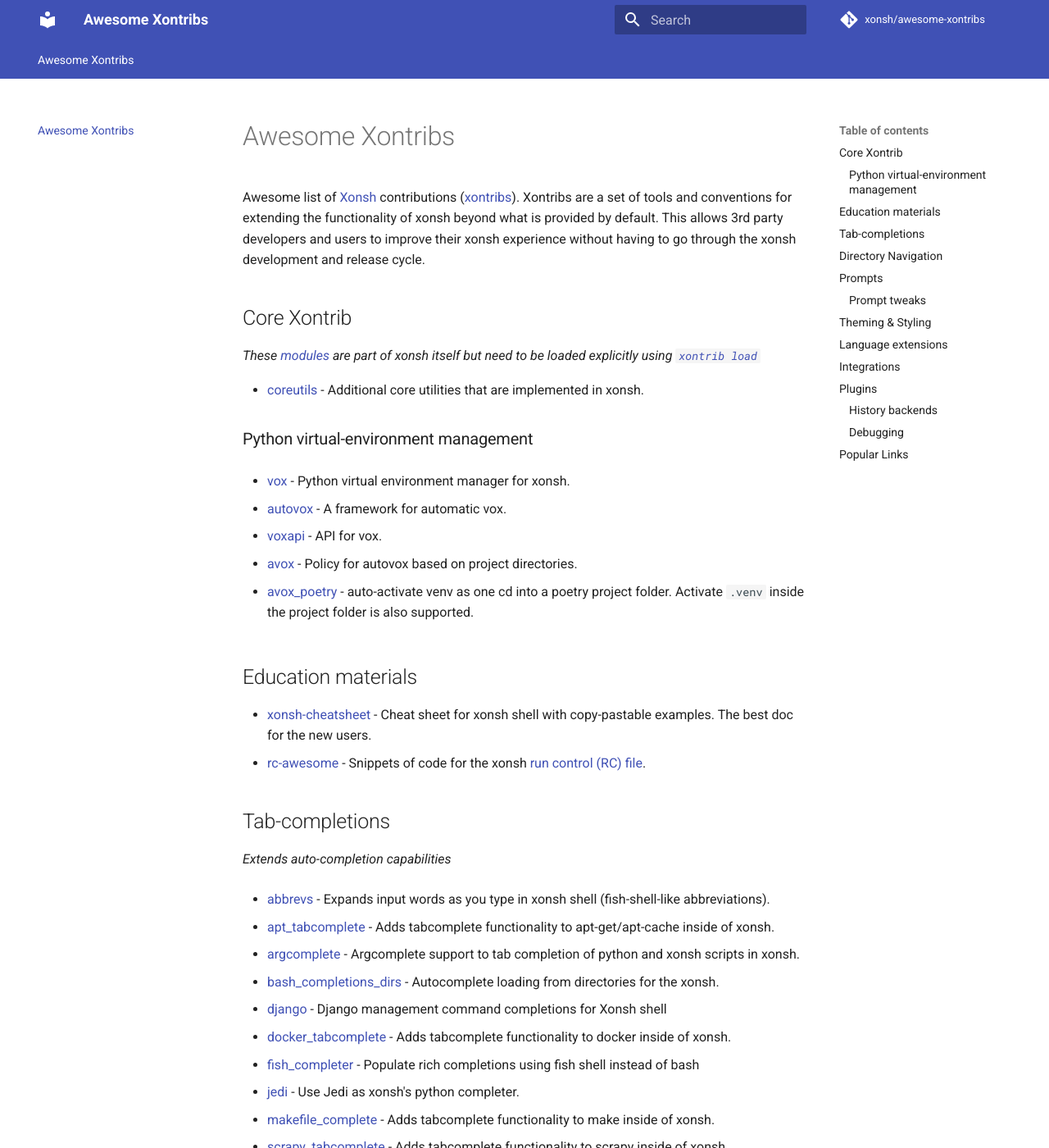
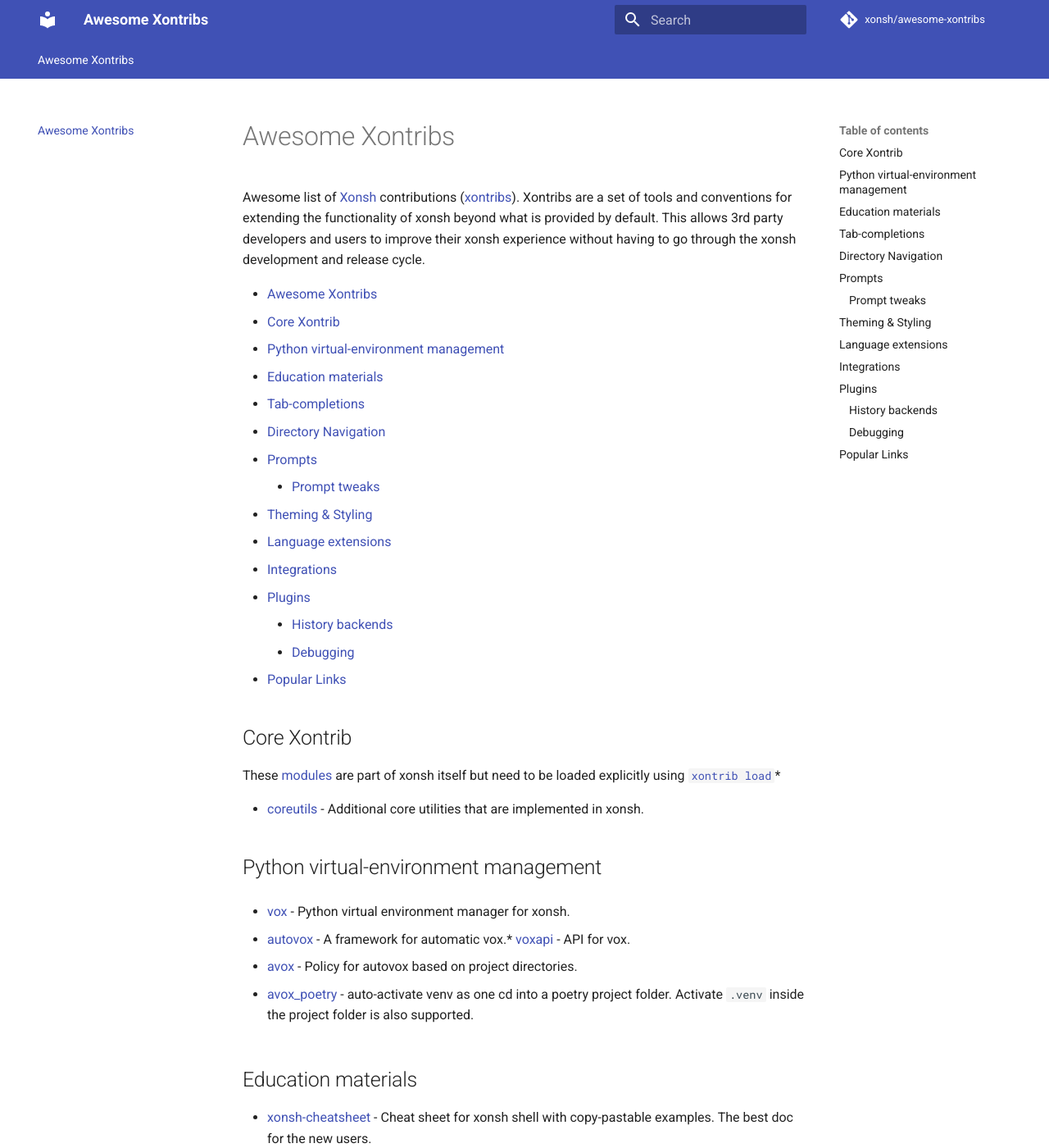
Before and after one commit to xonsh/awesome-xontribs, an MkDocs documentation site: the page built from docs/README.md, in a window 1280 px wide and 1400 px high. Shown: the whole window at 82% size. Built offline with MkDocs 1.6.1 and Material for MkDocs 9.7.7, drawn with Linux system fonts in a browser that asks for light colours; comment, search, counter and statistics services are not loaded.

Commit message:
feat: add TOC and format with pre-commit hook

```diff
--- a/docs/README.md
+++ b/docs/README.md
@@ -2,193 +2,205 @@
 
 Awesome list of [Xonsh](https://xon.sh/) contributions ([xontribs](https://xon.sh/tutorial_xontrib.html)). Xontribs are a set of tools and conventions for extending the functionality of xonsh beyond what is provided by default. This allows 3rd party developers and users to improve their xonsh experience without having to go through the xonsh development and release cycle.
 
+<!--TOC-->
+
+- [Awesome Xontribs](#awesome-xontribs)
+  - [Core Xontrib](#core-xontrib)
+  - [Python virtual-environment management](#python-virtual-environment-management)
+  - [Education materials](#education-materials)
+  - [Tab-completions](#tab-completions)
+  - [Directory Navigation](#directory-navigation)
+  - [Prompts](#prompts)
+    - [Prompt tweaks](#prompt-tweaks)
+  - [Theming & Styling](#theming--styling)
+  - [Language extensions](#language-extensions)
+  - [Integrations](#integrations)
+  - [Plugins](#plugins)
+    - [History backends](#history-backends)
+    - [Debugging](#debugging)
+  - [Popular Links](#popular-links)
+
+<!--TOC-->
+
 ## Core Xontrib
 
-*These [modules](https://xon.sh/api/_autosummary/xontribs/xontrib.html) are part of xonsh itself but need to be loaded explicitly using [`xontrib load`](https://xon.sh/tutorial_xontrib.html#loading-xontribs)*
+These [modules](https://xon.sh/api/_autosummary/xontribs/xontrib.html) are part of xonsh itself but need to be loaded explicitly using [`xontrib load`](https://xon.sh/tutorial_xontrib.html#loading-xontribs)\*
 
-* [coreutils](https://xon.sh/api/_autosummary/xontribs/xontrib.coreutils.html#module-xontrib.coreutils) - Additional core utilities that are implemented in xonsh.
+- [coreutils](https://xon.sh/api/_autosummary/xontribs/xontrib.coreutils.html#module-xontrib.coreutils) - Additional core utilities that are implemented in xonsh.
 
-### Python virtual-environment management
+## Python virtual-environment management
 
-* [vox](https://github.com/xonsh/xontrib-vox) - Python virtual environment manager for xonsh.
+- [vox](https://github.com/xonsh/xontrib-vox) - Python virtual environment manager for xonsh.
 
-* [autovox](https://github.com/xonsh/xontrib-vox) - A framework for automatic vox.
-
-* [voxapi](https://github.com/xonsh/xontrib-vox) - API for vox.
+- [autovox](https://github.com/xonsh/xontrib-vox) - A framework for automatic vox.\* [voxapi](https://github.com/xonsh/xontrib-vox) - API for vox.
 
 * [avox](https://github.com/AstraLuma/xontrib-avox) - Policy for autovox based on project directories.
 
-* [avox_poetry](https://github.com/jnoortheen/xontrib-avox-poetry) - auto-activate venv as one cd into a poetry project folder. Activate ``.venv`` inside the project folder is also supported.
-
+* [avox_poetry](https://github.com/jnoortheen/xontrib-avox-poetry) - auto-activate venv as one cd into a poetry project folder. Activate `.venv` inside the project folder is also supported.
 
 ## Education materials
 
-* [xonsh-cheatsheet](https://github.com/anki-code/xonsh-cheatsheet/) - Cheat sheet for xonsh shell with copy-pastable examples. The best doc for the new users.
-* [rc-awesome](https://github.com/anki-code/xontrib-rc-awesome/) - Snippets of code for the xonsh [run control (RC) file](https://xon.sh/xonshrc.html#run-control-file).
+- [xonsh-cheatsheet](https://github.com/anki-code/xonsh-cheatsheet/) - Cheat sheet for xonsh shell with copy-pastable examples. The best doc for the new users.
+- [rc-awesome](https://github.com/anki-code/xontrib-rc-awesome/) - Snippets of code for the xonsh [run control (RC) file](https://xon.sh/xonshrc.html#run-control-file).
 
 ## Tab-completions
 
 *Extends auto-completion capabilities*
 
-* [abbrevs](https://github.com/xonsh/xontrib-abbrevs) - Expands input words as you type in xonsh shell (fish-shell-like abbreviations).
+- [abbrevs](https://github.com/xonsh/xontrib-abbrevs) - Expands input words as you type in xonsh shell (fish-shell-like abbreviations).
 
 * [apt_tabcomplete](https://github.com/DangerOnTheRanger/xonsh-apt-tabcomplete) - Adds tabcomplete functionality to apt-get/apt-cache inside of xonsh.
 
-* [argcomplete](https://github.com/anki-code/xontrib-argcomplete) - Argcomplete support to tab completion of python and xonsh scripts in xonsh.
+- [argcomplete](https://github.com/anki-code/xontrib-argcomplete) - Argcomplete support to tab completion of python and xonsh scripts in xonsh.
 
-* [bash_completions_dirs](https://gitlab.com/taconi/xontrib-bash-completions-dirs) - Autocomplete loading from directories for the xonsh.
+- [bash_completions_dirs](https://gitlab.com/taconi/xontrib-bash-completions-dirs) - Autocomplete loading from directories for the xonsh.
 
-* [django](https://github.com/jnoortheen/xontrib-django) - Django management command completions for Xonsh shell
+- [django](https://github.com/jnoortheen/xontrib-django) - Django management command completions for Xonsh shell
 
-* [docker_tabcomplete](https://github.com/xsteadfastx/xonsh-docker-tabcomplete) - Adds tabcomplete functionality to docker inside of xonsh.
+- [docker_tabcomplete](https://github.com/xsteadfastx/xonsh-docker-tabcomplete) - Adds tabcomplete functionality to docker inside of xonsh.
 
-* [fish_completer](https://github.com/xonsh/xontrib-fish-completer) - Populate rich completions using fish shell instead of bash
+- [fish_completer](https://github.com/xonsh/xontrib-fish-completer) - Populate rich completions using fish shell instead of bash
 
 * [jedi](https://github.com/xonsh/xontrib-jedi) - Use Jedi as xonsh's python completer.
 
-* [makefile_complete](https://gitlab.com/taconi/xontrib-makefile-complete) - Adds tabcomplete functionality to make inside of xonsh.
+- [makefile_complete](https://gitlab.com/taconi/xontrib-makefile-complete) - Adds tabcomplete functionality to make inside of xonsh.
 
-* [scrapy_tabcomplete](https://github.com/Granitas/xonsh-scrapy-tabcomplete) - Adds tabcomplete functionality to scrapy inside of xonsh.
+- [scrapy_tabcomplete](https://github.com/Granitas/xonsh-scrapy-tabcomplete) - Adds tabcomplete functionality to scrapy inside of xonsh.
 
 ## Directory Navigation
 
-* [autojump](https://github.com/wshanks/xontrib-autojump) - autojump support for xonsh.
+- [autojump](https://github.com/wshanks/xontrib-autojump) - autojump support for xonsh.
 
-* [back2dir](https://github.com/anki-code/xontrib-back2dir) - Return to the most recently used directory when starting the xonsh shell. For example, if you were in the '/work' directory when you last exited xonsh, then your next xonsh session will start in the '/work' directory, instead of your home directory.
+- [back2dir](https://github.com/anki-code/xontrib-back2dir) - Return to the most recently used directory when starting the xonsh shell. For example, if you were in the '/work' directory when you last exited xonsh, then your next xonsh session will start in the '/work' directory, instead of your home directory.
 
-* [broot](https://github.com/jnoortheen/xontrib-broot) - supports broot with br alias.
+- [broot](https://github.com/jnoortheen/xontrib-broot) - supports broot with br alias.
 
-* [cd](https://github.com/eugenesvk/xontrib-cd) - 'cd' to any path without escaping in xonsh shell ('cd '→'cd! ').
+- [cd](https://github.com/eugenesvk/xontrib-cd) - 'cd' to any path without escaping in xonsh shell ('cd '→'cd! ').
 
 * [free_cwd](https://github.com/xonsh/xontrib-free-cwd) - This will release the lock on the current directory whenever the prompt is shown.
 
-* [hist_navigator](https://github.com/jnoortheen/xontrib-hist-navigator) - fish like `nextd` and `prevd` with default keybindings.
+- [hist_navigator](https://github.com/jnoortheen/xontrib-hist-navigator) - fish like `nextd` and `prevd` with default keybindings.
 
-* [jump-to-dir](https://github.com/anki-code/xontrib-jump-to-dir) - Jump to used before directory by part of the path. Lightweight zero-dependency implementation of autojump or zoxide projects functionality.
+- [jump-to-dir](https://github.com/anki-code/xontrib-jump-to-dir) - Jump to used before directory by part of the path. Lightweight zero-dependency implementation of autojump or zoxide projects functionality.
 
-* [up](https://github.com/oh-my-xonsh/xontrib-up) - The fast way to go up directories.
+- [up](https://github.com/oh-my-xonsh/xontrib-up) - The fast way to go up directories.
 
-* [z](https://github.com/AstraLuma/xontrib-z) - Tracks your most used directories, based on 'frecency'.
+- [z](https://github.com/AstraLuma/xontrib-z) - Tracks your most used directories, based on 'frecency'.
 
-* [zoxide](https://github.com/dyuri/xontrib-zoxide) - Zoxide integration for xonsh.
-
+- [zoxide](https://github.com/dyuri/xontrib-zoxide) - Zoxide integration for xonsh.
 
 ## Prompts
 
-* [powerline](https://github.com/santagada/xontrib-powerline) - Powerline for Xonsh shell
+- [powerline](https://github.com/santagada/xontrib-powerline) - Powerline for Xonsh shell
 
-* [powerline2](https://github.com/vaaaaanquish/xontrib-powerline2) - Powerline for Xonsh shell forked from santagada/xontrib-powerline
+- [powerline2](https://github.com/vaaaaanquish/xontrib-powerline2) - Powerline for Xonsh shell forked from santagada/xontrib-powerline
 
-* [powerline3](https://github.com/jnoortheen/xontrib-powerline3) - Powerline theme with native $PROMPT_FIELDS support.
+- [powerline3](https://github.com/jnoortheen/xontrib-powerline3) - Powerline theme with native $PROMPT_FIELDS support.
 
-* [powerline_binding](https://github.com/dyuri/xontrib-powerline-binding) - Uses powerline to render the xonsh prompt
+- [powerline_binding](https://github.com/dyuri/xontrib-powerline-binding) - Uses powerline to render the xonsh prompt
 
-* [prompt_bar](https://github.com/anki-code/xontrib-prompt-bar) - An elegance bar style for prompt.
+- [prompt_bar](https://github.com/anki-code/xontrib-prompt-bar) - An elegance bar style for prompt.
 
-* [prompt_starship](https://github.com/anki-code/xontrib-prompt-starship) - [Starship prompt](https://github.com/starship/starship) in xonsh shell.
+- [prompt_starship](https://github.com/anki-code/xontrib-prompt-starship) - [Starship prompt](https://github.com/starship/starship) in xonsh shell.
 
-* [prompt_vi_mode](https://github.com/t184256/xontrib-prompt-vi-mode) - vi-mode status formatter for xonsh prompt
+- [prompt_vi_mode](https://github.com/t184256/xontrib-prompt-vi-mode) - vi-mode status formatter for xonsh prompt
 
 ### Prompt tweaks
 
-* [whole_word_jumping](https://github.com/xonsh/xontrib-whole-word-jumping) - Jumping across whole words (non-whitespace) with Ctrl+Left/Right.
-
+- [whole_word_jumping](https://github.com/xonsh/xontrib-whole-word-jumping) - Jumping across whole words (non-whitespace) with Ctrl+Left/Right.
 
 ## Theming & Styling
 
-* [base16_shell](https://github.com/ErickTucto/xontrib-base16-shell) - Change base16 shell themes
+- [base16_shell](https://github.com/ErickTucto/xontrib-base16-shell) - Change base16 shell themes
 
-* [gruvbox](https://github.com/rpdelaney/xontrib-gruvbox) - A gruvbox color scheme for xonsh
+- [gruvbox](https://github.com/rpdelaney/xontrib-gruvbox) - A gruvbox color scheme for xonsh
 
-* [dracula](https://github.com/agoose77/xontrib-dracula) - Dracula theme for xonsh.
-
+- [dracula](https://github.com/agoose77/xontrib-dracula) - Dracula theme for xonsh.
 
 ## Language extensions
 
 *Changes to the xonsh core language.*
 
-* [coconut](http://coconut-lang.org/) - Use language features from Coconut, a functional-programming-oriented strict superset of Python.
-
+- [coconut](http://coconut-lang.org/) - Use language features from Coconut, a functional-programming-oriented strict superset of Python.
 
 ## Integrations
 
-* [bashisms](https://xon.sh/api/_autosummary/xontribs/xontrib.bashisms.html#module-xontrib.bashisms) - Bash-like interface extensions for xonsh.
+- [bashisms](https://xon.sh/api/_autosummary/xontribs/xontrib.bashisms.html#module-xontrib.bashisms) - Bash-like interface extensions for xonsh.
 
 * [distributed](https://github.com/xonsh/xontrib-distributed) - The [distributed](https://pypi.org/project/distributed/) parallel computing library hooks for xonsh.
 
-* [jupyter](https://github.com/xonsh/xontrib-jupyter) - Jupyter Notebook kernel for Xonsh
+- [jupyter](https://github.com/xonsh/xontrib-jupyter) - Jupyter Notebook kernel for Xonsh
 
-* [kitty](https://github.com/scopatz/xontrib-kitty) - Xonsh hooks for the Kitty terminal emulator.
+- [kitty](https://github.com/scopatz/xontrib-kitty) - Xonsh hooks for the Kitty terminal emulator.
 
-* [mpl](https://github.com/xonsh/xontrib-mpl) - Matplotlib hooks for xonsh, including the new 'mpl' alias that displays the current figure on the screen.
+- [mpl](https://github.com/xonsh/xontrib-mpl) - Matplotlib hooks for xonsh, including the new 'mpl' alias that displays the current figure on the screen.
 
-* [langenv](https://github.com/dyuri/xontrib-langenv) - pyenv/nodenv/goenv/rbenv integration for xonsh.
+- [langenv](https://github.com/dyuri/xontrib-langenv) - pyenv/nodenv/goenv/rbenv integration for xonsh.
 
-* [homebrew](https://github.com/eugenesvk/xontrib-homebrew) - Add Homebrew's shell environment to xonsh shell on macOS/Linux
+- [homebrew](https://github.com/eugenesvk/xontrib-homebrew) - Add Homebrew's shell environment to xonsh shell on macOS/Linux
 
-* [init_ssh_agent](https://github.com/theRealBithive/xontrib-init-ssh-agent) - ssh-agent initialization
+- [init_ssh_agent](https://github.com/theRealBithive/xontrib-init-ssh-agent) - ssh-agent initialization
 
-* [ssh_agent](https://github.com/dyuri/xontrib-ssh-agent) - ssh-agent integration
+- [ssh_agent](https://github.com/dyuri/xontrib-ssh-agent) - ssh-agent integration
 
-* [shadowenv](https://github.com/zscholl/xontrib-shadowenv) - [shadowenv](https://github.com/Shopify/shadowenv) integration
+- [shadowenv](https://github.com/zscholl/xontrib-shadowenv) - [shadowenv](https://github.com/Shopify/shadowenv) integration
 
-* [tcg](https://github.com/zasdfgbnm/tcg/tree/master/shells/xonsh) - tcg integration.
+- [tcg](https://github.com/zasdfgbnm/tcg/tree/master/shells/xonsh) - tcg integration.
 
-* [xo](https://github.com/scopatz/xo) - Adds an 'xo' alias to run the exofrills text editor in the current Python interpreter session. This shaves off a bit of the startup time when running your favorite, minimal text editor.
+- [xo](https://github.com/scopatz/xo) - Adds an 'xo' alias to run the exofrills text editor in the current Python interpreter session. This shaves off a bit of the startup time when running your favorite, minimal text editor.
 
-* [xxh](https://github.com/xxh/xxh) - Using xonsh wherever you go through the ssh.
+- [xxh](https://github.com/xxh/xxh) - Using xonsh wherever you go through the ssh.
 
 ## Plugins
 
-* [autoxsh](https://github.com/Granitas/xonsh-autoxsh) - Adds automatic execution of xonsh script files called ``.autoxsh`` when enterting a directory with ``cd`` function
+- [autoxsh](https://github.com/Granitas/xonsh-autoxsh) - Adds automatic execution of xonsh script files called `.autoxsh` when enterting a directory with `cd` function
 
-* [clp](https://github.com/anki-code/xontrib-clp) - Copy output to clipboard. Cross-platform.
+- [clp](https://github.com/anki-code/xontrib-clp) - Copy output to clipboard. Cross-platform.
 
-* [cmd_done](https://github.com/jnoortheen/xontrib-cmd-durations) - send notification once long-running command is finished. Adds `long_cmd_duration` field to $PROMPT_FIELDS.
+- [cmd_done](https://github.com/jnoortheen/xontrib-cmd-durations) - send notification once long-running command is finished. Adds `long_cmd_duration` field to $PROMPT_FIELDS.
 
-* [commands](https://github.com/jnoortheen/xontrib-commands) - Some useful commands/aliases to use with Xonsh shell
+- [commands](https://github.com/jnoortheen/xontrib-commands) - Some useful commands/aliases to use with Xonsh shell
 
-* [default-command](https://github.com/oh-my-xonsh/xontrib-default-command) - Run a default command when you press return on an empty command line.
+- [default-command](https://github.com/oh-my-xonsh/xontrib-default-command) - Run a default command when you press return on an empty command line.
 
-* [direnv](https://github.com/74th/xonsh-direnv) - Supports direnv.
+- [direnv](https://github.com/74th/xonsh-direnv) - Supports direnv.
 
-* [fzf-widgets](https://github.com/laloch/xontrib-fzf-widgets) - Adds some fzf widgets to your xonsh shell.
+- [fzf-widgets](https://github.com/laloch/xontrib-fzf-widgets) - Adds some fzf widgets to your xonsh shell.
 
-* [skim](https://github.com/eugenesvk/xontrib-skim) - Fuzzy-search (with skim) xonsh history of commands and their CWDs, zoxide cd history (CWD/dir support in-place navigation), files/dirs in the current directory, ssh hosts.
+- [skim](https://github.com/eugenesvk/xontrib-skim) - Fuzzy-search (with skim) xonsh history of commands and their CWDs, zoxide cd history (CWD/dir support in-place navigation), files/dirs in the current directory, ssh hosts.
 
-* [gitinfo](https://github.com/dyuri/xontrib-gitinfo) - Displays git information on entering a repository folder. Uses ``onefetch`` if available.
+- [gitinfo](https://github.com/dyuri/xontrib-gitinfo) - Displays git information on entering a repository folder. Uses `onefetch` if available.
 
-* [histcpy](https://github.com/con-f-use/xontrib-histcpy) - Useful aliases and shortcuts for extracting links and textfrom command output history and putting them into the clipboard.
+- [histcpy](https://github.com/con-f-use/xontrib-histcpy) - Useful aliases and shortcuts for extracting links and textfrom command output history and putting them into the clipboard.
 
-* [macro_lib](https://github.com/anki-code/xontrib-macro-lib) - Library of the useful macros for the xonsh shell.
+- [macro_lib](https://github.com/anki-code/xontrib-macro-lib) - Library of the useful macros for the xonsh shell.
 
-* [onepath](https://github.com/anki-code/xontrib-onepath) - When you click to a file or folder in graphical OS they will be opened in associated app.The xontrib-onepath brings the same logic for the xonsh shell. Type the filename or pathwithout preceding command and an associated action will be executed. The actions are customizable.
+- [onepath](https://github.com/anki-code/xontrib-onepath) - When you click to a file or folder in graphical OS they will be opened in associated app.The xontrib-onepath brings the same logic for the xonsh shell. Type the filename or pathwithout preceding command and an associated action will be executed. The actions are customizable.
 
-* [output_search](https://github.com/anki-code/xontrib-output-search) - Get identifiers, names, paths, URLs and words from the previous command output and use them for the next command.
+- [output_search](https://github.com/anki-code/xontrib-output-search) - Get identifiers, names, paths, URLs and words from the previous command output and use them for the next command.
 
-* [pipeliner](https://github.com/anki-code/xontrib-pipeliner) - Let your pipe lines flow thru the Python code in xonsh.
+- [pipeliner](https://github.com/anki-code/xontrib-pipeliner) - Let your pipe lines flow thru the Python code in xonsh.
 
-* [pyrtn](https://github.com/dyuri/xontrib-pyrtn) - IPython like In[]/Out[] to access python return values in the current session.
+- [pyrtn](https://github.com/dyuri/xontrib-pyrtn) - IPython like In\[\]/Out\[\] to access python return values in the current session.
 
-* [readable-traceback](https://github.com/6syun9/xontrib-readable-traceback) - Make traceback easier to see for xonsh.
+- [readable-traceback](https://github.com/6syun9/xontrib-readable-traceback) - Make traceback easier to see for xonsh.
 
-* [schedule](https://github.com/AstraLuma/xontrib-schedule) - Xonsh Task Scheduling
+- [schedule](https://github.com/AstraLuma/xontrib-schedule) - Xonsh Task Scheduling
 
-* [sh](https://github.com/anki-code/xontrib-sh) - Paste and run commands from bash, zsh, fish in xonsh shell.
+- [sh](https://github.com/anki-code/xontrib-sh) - Paste and run commands from bash, zsh, fish in xonsh shell.
 
-* [xpg](https://github.com/fengttt/xsh/tree/master/py) - Run/plot/explain sql query for PostgreSQL.
+- [xpg](https://github.com/fengttt/xsh/tree/master/py) - Run/plot/explain sql query for PostgreSQL.
 
 ### History backends
 
-* [history_encrypt](https://github.com/anki-code/xontrib-history-encrypt) - History backend that encrypt the xonsh shell commands history to prevent leaking sensitive data.
+- [history_encrypt](https://github.com/anki-code/xontrib-history-encrypt) - History backend that encrypt the xonsh shell commands history to prevent leaking sensitive data.
 
 ### Debugging
 
-* [xontrib-debug-tools](https://github.com/xonsh/xontrib-debug-tools) - Debug tools for xonsh shell:
+- [xontrib-debug-tools](https://github.com/xonsh/xontrib-debug-tools) - Debug tools for xonsh shell:
 
-  * `xog` - This adds xog - a simple command to establish and print temporary traceback log file.
-  * `pdb` - Simple built-in debugger.
-
+  - `xog` - This adds xog - a simple command to establish and print temporary traceback log file.
+  - `pdb` - Simple built-in debugger.
 
 ## Popular Links
 
```
Also changed, not shown: CONTRIBUTING.md (+7 -7 lines).
